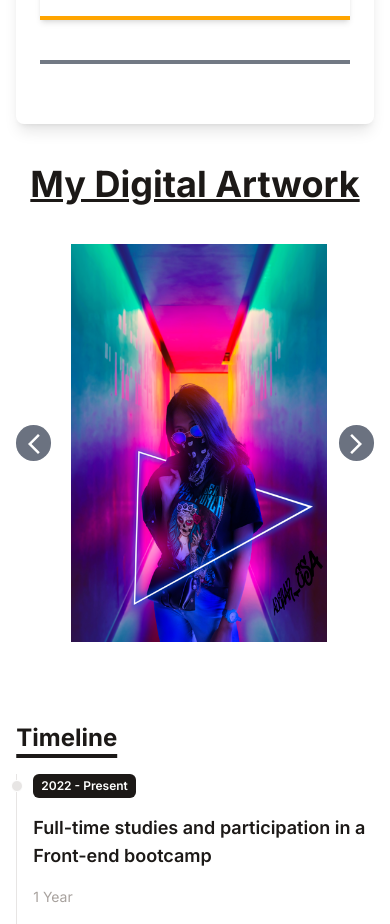
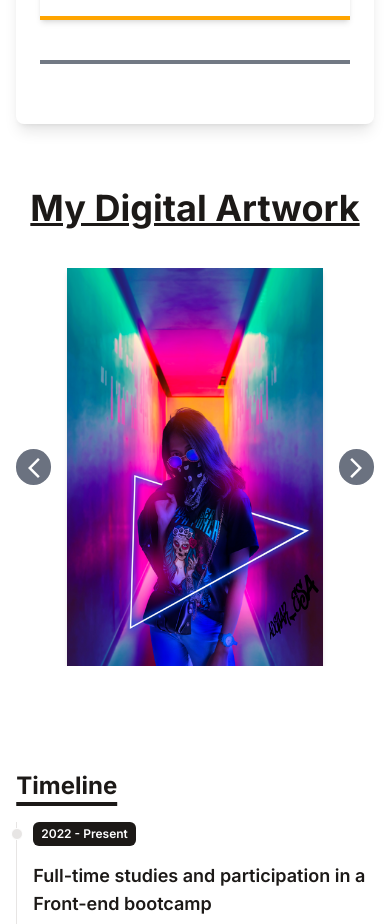
Before and after one commit to EpicIbby101/Developer-Portfolio, a React (Vite) app: page / in a window 390 px wide. Shown: the part 3368-4292 px from the top of the page. Built offline with nearby package versions, Linux system fonts and the light colour scheme.

Commit message:
Minor styling changes

```diff
--- a/src/components/ImageCarousel.jsx
+++ b/src/components/ImageCarousel.jsx
@@ -2,7 +2,6 @@ import React, { useState } from "react";
 import ArrowForwardIosIcon from "@mui/icons-material/ArrowForwardIos";
 import ArrowBackIosNewIcon from "@mui/icons-material/ArrowBackIosNew";
 import { images } from "../data/carouselImages";
-
 
 const ImageCarousel = () => {
   const [currentIndex, setCurrentIndex] = useState(0);
@@ -20,7 +19,7 @@ const ImageCarousel = () => {
   };
 
   return (
-    <div>
+    <div className="container mx-auto py-6">
       <h2 className="flex text-4xl md:text-4xl mb-10 md:mb-10 font-bold dark:text-white mt-10 underline items-center justify-center">
         My Digital Artwork
       </h2>
@@ -31,20 +30,19 @@ const ImageCarousel = () => {
         >
           <ArrowBackIosNewIcon />
         </button>
-        <div className="flex flex-wrap md:flex-nowrap overflow-hidden">
+        <div className="flex flex-wrap md:flex-nowrap overflow-hidden justify-center items-center">
           {images.map((image, index) => {
             const slideClass =
               index >= currentIndex && index <= currentIndex + 3
-                ? "opacity-100 w-64 mx-3 transition-opacity duration-300 ease-in"
-                : "opacity-0 w-0 mx-0 transition-opacity duration-300 ease-out";
+                ? "opacity-100 w-64 mx-3 shadow-md"
+                : "opacity-0 w-0 mx-0";
             const displayClass =
-              index === currentIndex
-                ? "block md:hidden"
-                : "hidden md:block";
+              index === currentIndex ? "block md:hidden" : "hidden md:block";
+
             return (
               <img
                 key={index}
-                className={`${slideClass} ${displayClass}`}
+                className={`${slideClass} ${displayClass} transition-opacity duration-300 ease-in`}
                 src={image}
                 alt={`Slide ${index}`}
               />
```
